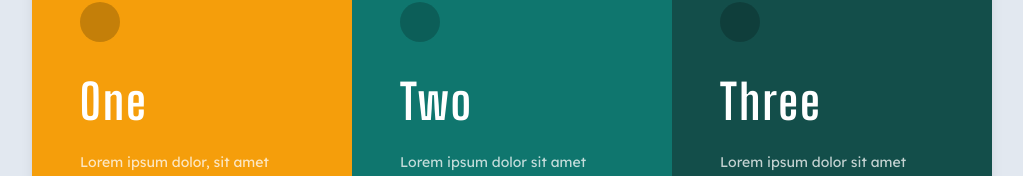
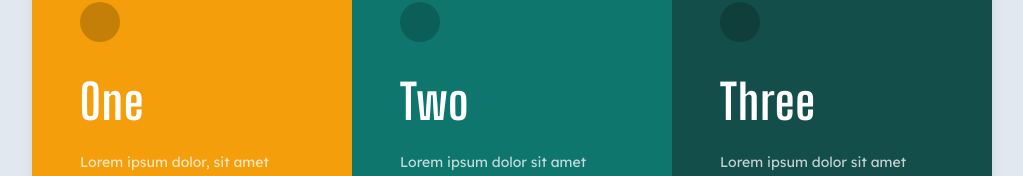
Before and after one commit to jonaszbil/next-sample, a Next.js app: page / in a window 1280 px wide. Shown: the part 190-366 px from the top of the page, without its empty margins (128-1151 px from the left). Built offline with nearby package versions, Linux system fonts and the light colour scheme.

Commit message:
Change letter spacing

```diff
--- a/components/Card/Card.tsx
+++ b/components/Card/Card.tsx
@@ -8,7 +8,7 @@ const Card: FC<{ title: string; text: string; color: string }> = ({ title, text,
     <div data-testid="card" className={`${color} h-[32rem] w-80 p-12 text-white flex flex-col justify-between`}>
       <div>
         <div className="flex justify-center items-center mb-9 aspect-square w-10 rounded-full bg-black bg-opacity-20"/>
-        <h2 className="mb-6 font-big-shoulders text-5xl font-bold tracking-wider">{title}</h2>
+        <h2 className="mb-6 font-big-shoulders text-5xl font-bold tracking-wide">{title}</h2>
         <p data-testid='card-text' className="font-lexend text-[14px] leading-6 opacity-75">{text}</p>
       </div>
       <Button onClick={() => setWasClicked(prev => !prev)}>{wasClicked ? 'Clicked' : 'Click me'}</Button>
```
